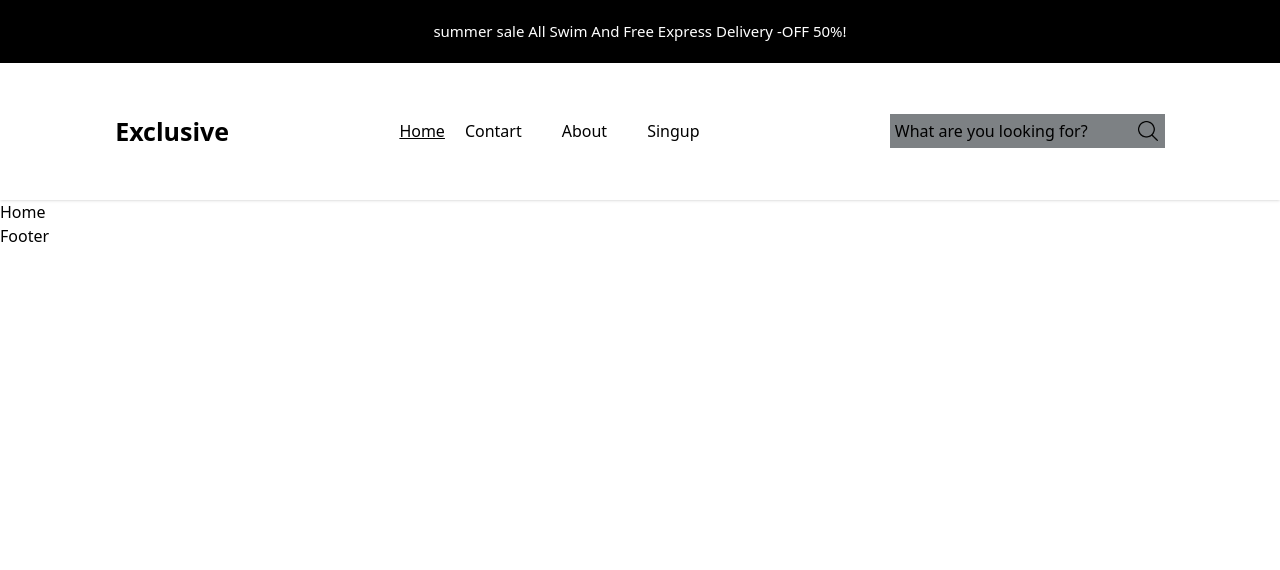
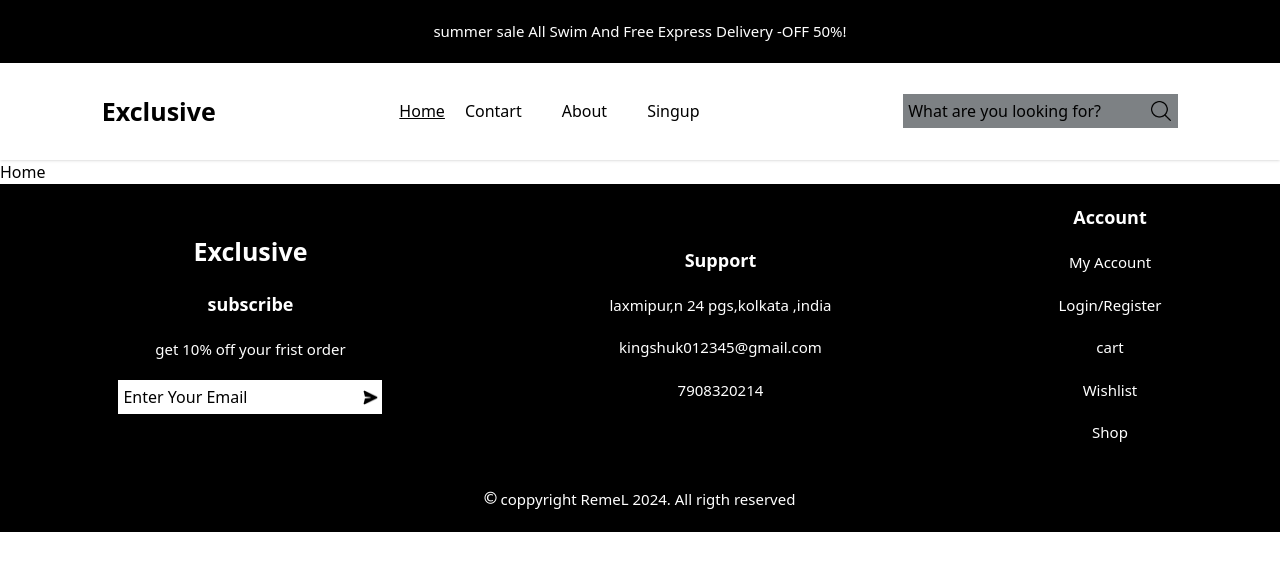
Before and after one commit to kinghsauk0/eom, a React (Create React App) app: page / in a window 1280 px wide. Shown: the top 570 px of the page. Built offline with nearby package versions, Linux system fonts and the light colour scheme.

Commit message:
set up footer

```diff
--- a/src/components/footer/Footer.jsx
+++ b/src/components/footer/Footer.jsx
@@ -1,9 +1,51 @@
-import React from 'react'
+import React from "react";
+import send from "../../assets/send.png"
 
 function Footer() {
   return (
-    <div>Footer</div>
-  )
+    <footer>
+      <div className="w-auto h-auto flex flex-row justify-around flex-wrap gap-[30px] p-[20px] bg-black">
+        <ul className="flex-wrap flex flex-col gap-[20px] justify-center items-center">
+          <li className="text-wrap text-white text-[25px] font-bold">Exclusive</li>
+
+          <li className="text-wrap text-white text-[18px] font-semibold">subscribe</li>
+
+          <li className="text-wrap text-white text-[15px] font-normal">get 10% off your frist order</li>
+
+          <li className="bg-white flex flex-row justify-center items-center">
+            <input type="text" placeholder="Enter Your Email" className="bg-white text-black p-[5px] placeholder:text-black"/>
+            <img src={send} className="w-[15px] h-[15px] m-1"/>
+          </li>
+        </ul>
+        <ul className="flex-wrap flex flex-col gap-[20px] justify-center items-center">
+          <li className="text-wrap text-white text-[18px] font-semibold">Support</li>
+          <li className="text-wrap text-white text-[15px] font-normal">laxmipur,n 24 pgs,kolkata ,india</li>
+          <li className="text-wrap text-white text-[15px] font-normal">kingshuk012345@gmail.com</li>
+          <li className="text-wrap text-white text-[15px] font-normal">7908320214</li>
+        </ul>
+
+        <ul className="flex-wrap flex flex-col gap-[20px] justify-center items-center">
+          <li className="text-wrap text-white text-[18px] font-semibold">Account</li>
+
+          <li className="text-wrap text-white text-[15px] font-normal">My Account</li>
+
+          <li className="text-wrap text-white text-[15px] font-normal">Login/Register</li>
+
+          <li className="text-wrap text-white text-[15px] font-normal">cart</li>
+
+          <li className="text-wrap text-white text-[15px] font-normal">Wishlist</li>
+
+          <li className="text-wrap text-white text-[15px] font-normal">Shop</li>
+        </ul>
+      </div>
+      <div className="w-screen  bg-black flex justify-center items-center p-[20px]">
+        <p className="text-wrap text-white text-[15px]">
+          <samp className="text-xl text-wrap">©</samp> coppyright RemeL 2024. All rigth
+          reserved
+        </p>
+      </div>
+    </footer>
+  );
 }
 
-export default Footer
+export default Footer;
--- a/src/components/hearder/Header.jsx
+++ b/src/components/hearder/Header.jsx
@@ -9,7 +9,7 @@ function Header() {
       <div className="w-screen  bg-black flex justify-center items-center p-[20px]">
          <p className="text-wrap text-white text-[15px]">summer sale All Swim And Free Express Delivery -OFF 50%!</p>
       </div>
-      <div className="flex flex-row justify-around items-center p-[50px] flex-wrap gap-[40px]">
+      <div className="flex flex-row justify-around items-center p-[30px] flex-wrap gap-[40px]">
           <div>
             <h1 className="text-wrap text-black text-[25px] font-bold">Exclusive</h1>
           </div>
```
Also changed, not shown: src/assets/send.png (added).
